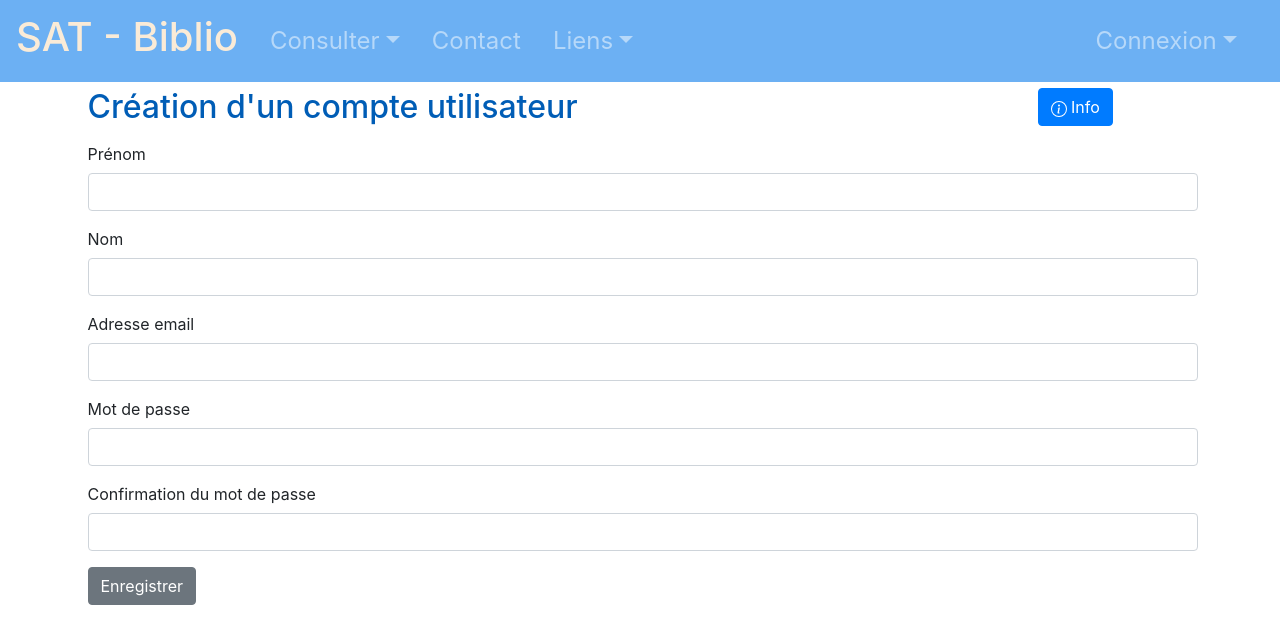
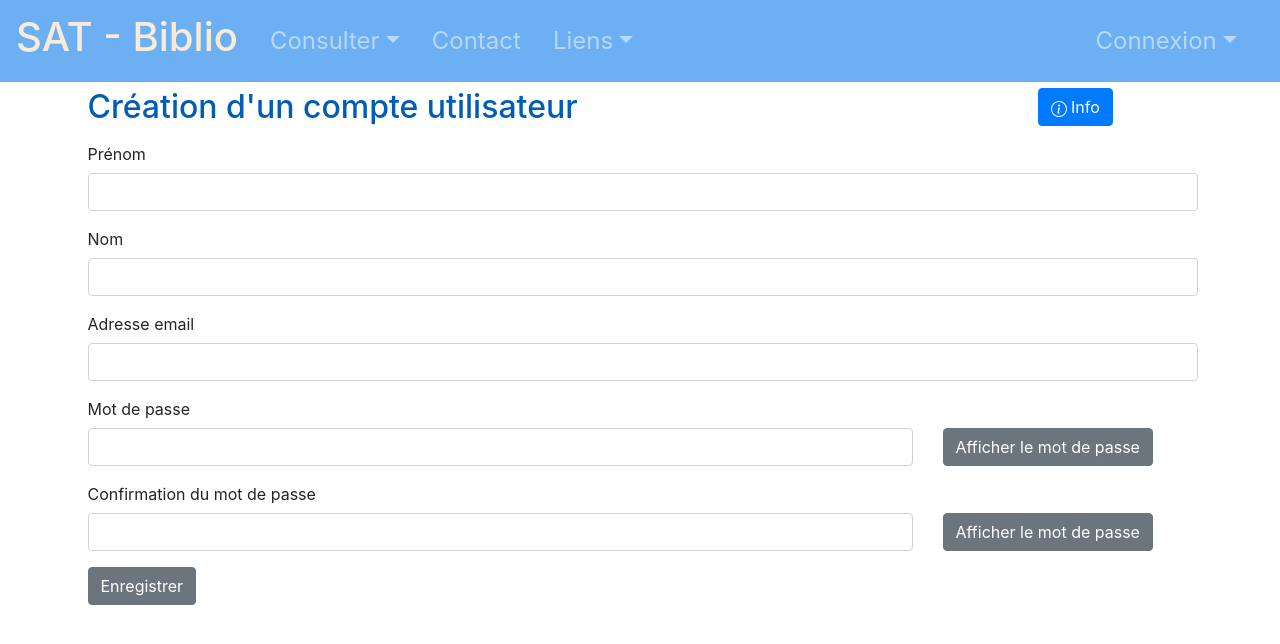
Before and after one commit to clemsciences/sat-biblio-flask, a Vue app in the folder sat-biblio-interface/: page /utilisateur/creer in a window 1280 px wide. Shown: the top 644 px of the page. Built offline with nearby package versions, Linux system fonts and the light colour scheme.

Commit message:
Display password on click

```diff
--- a/sat-biblio-interface/src/components/connexion/Connexion.vue
+++ b/sat-biblio-interface/src/components/connexion/Connexion.vue
@@ -8,7 +8,14 @@
         <b-form-input v-model="email"></b-form-input>
       </b-form-group>
       <b-form-group label="Mot de passe">
-        <b-form-input type="password" v-model="password"></b-form-input>
+        <b-row>
+          <b-col cols="9">
+            <b-form-input :type="passwordType" v-model="password"></b-form-input>
+          </b-col>
+          <b-col cols="3">
+            <b-button @click="togglePasswordType">{{ passwordAction }}</b-button>
+          </b-col>
+        </b-row>
       </b-form-group>
       <b-button type="submit" :disabled="isIncorrect">Se connecter</b-button> <span class="mx-3">{{ message }}</span>
     </b-form>
@@ -28,7 +35,8 @@ export default {
     return {
       email: "",
       password: "",
-      message: ""
+      message: "",
+      passwordType: "password"
     }
   },
   methods: {
@@ -62,11 +70,26 @@ export default {
             }
           }
       );
+    },
+
+    togglePasswordType: function() {
+      if(this.passwordType === "password") {
+        this.passwordType = "text";
+      } else {
+        this.passwordType = "password";
+      }
     }
   },
   computed: {
     isIncorrect: function () {
       return this.email.length === 0 || this.password.length === 0;
+    },
+    passwordAction: function() {
+      if(this.passwordType === "password") {
+        return "Afficher le mot de passe";
+      } else {
+        return "Cacher le mot de passe";
+      }
     }
   }
 }
--- a/sat-biblio-interface/src/components/mot_de_passe/ReinitialisationMotDePasse.vue
+++ b/sat-biblio-interface/src/components/mot_de_passe/ReinitialisationMotDePasse.vue
@@ -12,10 +12,24 @@
         <b-form-input type="password" name="current_password" v-model="currentPassword"/>
       </b-form-group>
       <b-form-group label="Le nouveau mot de passe">
-        <b-form-input type="password" name="password1" v-model="password1"/>
+        <b-row>
+        <b-col cols="9">
+        <b-form-input :type="passwordType1" name="password1" v-model="password1"/>
+          </b-col>
+        <b-col cols="3">
+          <b-button @click="togglePasswordType1">{{ this.passwordAction(this.passwordType1) }}</b-button>
+        </b-col>
+        </b-row>
       </b-form-group>
       <b-form-group label="Le même nouveau mot de passe">
-        <b-form-input type="password" name="password2" v-model="password2"/>
+        <b-row>
+        <b-col cols="9">
+        <b-form-input :type="passwordType2" name="password2" v-model="password2"/>
+        </b-col>
+        <b-col cols="3">
+          <b-button @click="togglePasswordType2">{{ this.passwordAction(this.passwordType2) }}</b-button>
+        </b-col>
+        </b-row>
       </b-form-group>
       <b-button type="submit" :disabled="areNotEqualAndCorrect">Valider</b-button>
     </b-form>
@@ -41,6 +55,8 @@ export default {
       password1: "",
       password2: "",
       message: "",
+      passwordType1: "password",
+      passwordType2: "password",
     }
   },
   methods: {
@@ -60,13 +76,35 @@ export default {
             }
         );
       }
+    },
+    togglePasswordType: function(passwordType) {
+      if(passwordType === "password") {
+        passwordType = "text";
+      } else {
+        passwordType = "password";
+      }
+      return passwordType;
+
+    },
+    togglePasswordType1: function() {
+      this.passwordType1 = this.togglePasswordType(this.passwordType1);
+    },
+    togglePasswordType2: function() {
+      this.passwordType2 = this.togglePasswordType(this.password2);
+    },
+    passwordAction: function(passwordType) {
+      if(passwordType === "password") {
+        return "Afficher le mot de passe";
+      } else {
+        return "Cacher le mot de passe";
+      }
     }
   },
   computed: {
     ...mapState(["connectionInfo"]),
     areNotEqualAndCorrect: function () {
       return this.password1 === this.password2 && this.password1.length < 6;
-    }
+    },
   }
 }
 </script>
--- a/sat-biblio-interface/src/components/utilisateur/CreationUtilisateur.vue
+++ b/sat-biblio-interface/src/components/utilisateur/CreationUtilisateur.vue
@@ -13,10 +13,24 @@
         <b-form-input v-model="email"/>
       </b-form-group>
       <b-form-group label="Mot de passe">
-        <b-form-input type="password" v-model="password1"/>
+        <b-row>
+          <b-col cols="9">
+            <b-form-input :type="passwordType1" v-model="password1"/>
+          </b-col>
+          <b-col cols="3">
+            <b-button @click="togglePasswordType1">{{ this.passwordAction(this.passwordType1) }}</b-button>
+          </b-col>
+        </b-row>
       </b-form-group>
       <b-form-group label="Confirmation du mot de passe">
-        <b-form-input type="password" v-model="password2"/>
+        <b-row>
+          <b-col cols="9">
+            <b-form-input :type="passwordType2" v-model="password2"/>
+          </b-col>
+          <b-col cols="3">
+            <b-button @click="togglePasswordType2">{{ this.passwordAction(this.passwordType2) }}</b-button>
+          </b-col>
+        </b-row>
       </b-form-group>
       <b-button type="submit">Enregistrer</b-button>
       <span class="mx-3">{{ message }}</span>
@@ -48,7 +62,9 @@ export default {
       password1: "",
       password2: "",
       message: "",
-      inForm: true
+      inForm: true,
+      passwordType1: "password",
+      passwordType2: "password",
     }
   },
   methods: {
@@ -103,8 +119,31 @@ export default {
       this.password1 = "";
       this.password2 = "";
       this.message = "";
+      this.passwordType1 = "password";
+      this.passwordType2 = "password";
+    },
+    togglePasswordType: function(passwordType) {
+      if(passwordType === "password") {
+        passwordType = "text";
+      } else {
+        passwordType = "password";
+      }
+      return passwordType;
+    },
+    togglePasswordType1: function() {
+      this.passwordType1 = this.togglePasswordType(this.passwordType1);
+    },
+    togglePasswordType2: function() {
+      this.passwordType2 = this.togglePasswordType(this.passwordType2)
+    },
+    passwordAction: function(passwordType) {
+      if(passwordType === "password") {
+        return "Afficher le mot de passe";
+      } else {
+        return "Cacher le mot de passe";
+      }
     }
-  }
+  },
 }
 </script>
 
```
